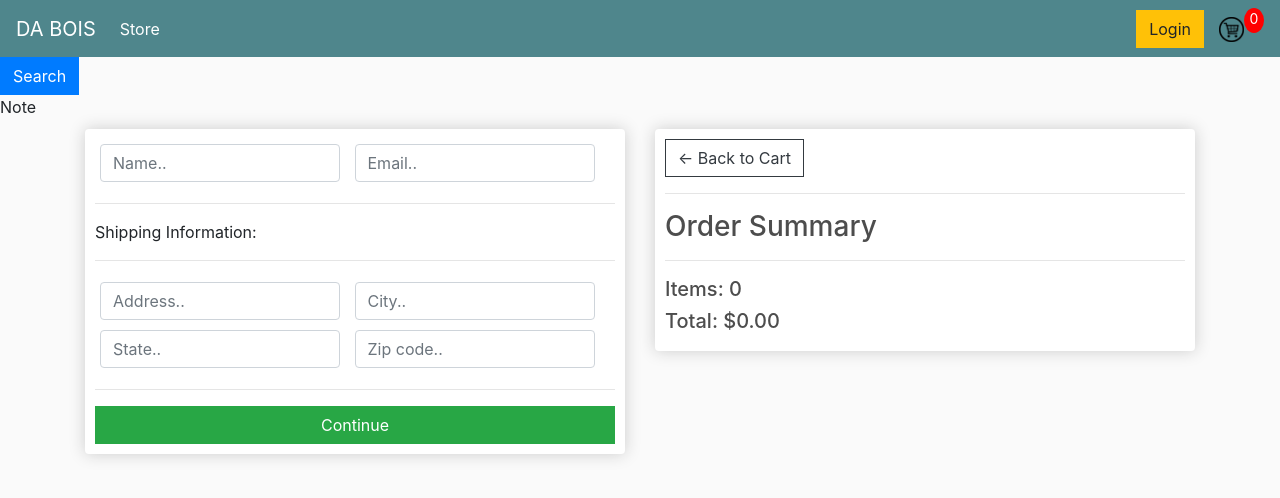
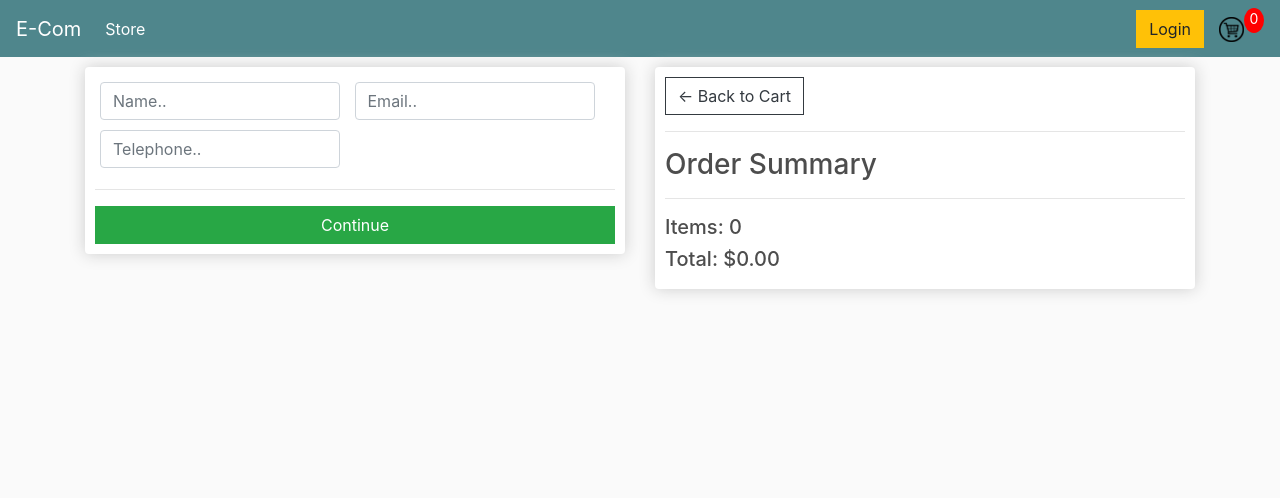
Before and after one commit to rohit-vasu/E-commerce_Website, a Django app: page /checkout/ in a window 1280 px wide. Shown: the top 498 px of the page. Run offline with Django 3.2, Linux system fonts and the light colour scheme; some libraries are stand-ins or nearby versions.

Commit message:
revert some changes with errors

```diff
--- a/ecommerce/store/models.py
+++ b/ecommerce/store/models.py
@@ -32,7 +32,7 @@ class Order(models.Model):
     date_ordered = models.DateTimeField(auto_now_add=True)
     complete = models.BooleanField(default=False,null=True,blank=False)
     transaction_id = models.CharField(max_length=200,null=True)
-    note = models.CharField(max_length=200,null=True)
+
     def __str__(self):
         return str(self.id)
 
@@ -75,6 +75,7 @@ class Shipping(models.Model):
     city = models.CharField(max_length=200,null=True)
     state = models.CharField(max_length=200,null=True)
     zipcode = models.CharField(max_length=200,null=True)
+    telephone = models.CharField(max_length=200,null=True)
 
     def __str__(self):
         return self.address
--- a/ecommerce/store/templates/store/cart.html
+++ b/ecommerce/store/templates/store/cart.html
@@ -44,8 +44,7 @@
                         <img data-product={{item.product.id}} data-action="remove" class="chg-quantity update-cart" src="{% static 'images/arrow-down.png' %}" alt="" srcset="">
                     </div>
                 </div>
-                <div style="flex:1 ;">${{item.get_total}}
-                </div>
+                <div style="flex:1 ;">${{item.get_total}}</div>
             </div>
             {% endfor %}
         </div>
--- a/ecommerce/store/templates/store/checkout.html
+++ b/ecommerce/store/templates/store/checkout.html
@@ -11,6 +11,9 @@
 						</div>
 						<div class="form-field">
 							<input required class="form-control" type="email" name="email" placeholder="Email..">
+						</div>
+                        <div class="form-field">
+							<input required class="form-control" type="text" name="number" placeholder="Telephone..">
 						</div>
 					</div>
 
@@ -65,22 +68,12 @@
 	</div>
 	<script type="text/javascript">
 		var shipping  = '{{order.shipping}}'
-		var total = '{{order.get_cart_total}}'
 
 		if (shipping == 'False'){
 			document.getElementById('shipping-info').innerHTML = ''
 		}
-		if (user != 'AnonymousUser'){
-            console.log('Current User is : ',user)
-			//document.getElementById('user-info').innerHTML = ''
-        }
-		if (shipping == 'False' && user != 'AnonymousUser'){
-            console.log('Current User is : ',user)
-			document.getElementById('form-wrapper').classList.add('hidden')
-			document.getElementById('payment-info').classList.remove('hidden')
-        }
+		var form = document.getElementById('form')
 
-		var form = document.getElementById('form')
 		form.addEventListener('submit',function(e){
 			e.preventDefault()
 			console.log("form submitted...")
@@ -91,57 +84,8 @@
 		document.getElementById('make-payment').addEventListener('click',function(e){
 			submitFormData()
 		})
-
 		function submitFormData(){
 			console.log('Payment button clicked..')
-
-			var userFormdata = {
-				'name':null,
-				'email':null,
-				'total':total,
-			}
-			var shippingInfo = {
-				'address':null,
-				'city':null,
-				'state':null,
-				'zipcode':null
-			}
-
-			if ( shipping != 'False'){
-				shippingInfo.address = form.address.value;
-				shippingInfo.city = form.city.value;
-				shippingInfo.state = form.state.value;
-				shippingInfo.zipcode = form.zipcode.value;
-				console.log('fuction 1 :',shippingInfo.address,shippingInfo.city,shippingInfo.state,shippingInfo.zipcode)
-			}
-			if ( user != 'AnonymousUser'){
-				userFormdata.name = form.name.value;
-				if (form.city.value == 'undefined'){
-					userFormdata.email = alert("There is some wrong with your email..Please Insert it again")
-				}else{
-					userFormdata.email = form.city.value;
-				}
-				console.log('fuction 2 :',userFormdata.name,'Email :',userFormdata.email)
-			}
-
-			var url = '/process_order'/{
-			fetch(url,{
-				method: 'POST'
-				headers:{
-					'Content-Type: 'application/json',
-					'X-CSRFToken': csrftoken,
-					},
-					body: JSON stringify({'form': userFormData, 'shipping':shippingInfo
-					})
-					})
-					.then((response) => resonse.json())
-					.then((data) => {
-					console.log('Success:', data);
-					alert('Transaction complete');
-					window.location.href = "{% url 'store' %}"
-					})
-					}
 		}
-
 	</script>
 {% endblock content %}
--- a/ecommerce/store/templates/store/main.html
+++ b/ecommerce/store/templates/store/main.html
@@ -11,7 +11,6 @@
     <link rel="stylesheet" href="{% static 'css/main.css' %}">
 
     <title>E-Commerce</title>
-
 
 
     <script type ="text/javascript">
@@ -42,15 +41,15 @@
 <body>
 
     <nav class="navbar navbar-expand-lg navbar-dark bg-dark">
-        <a class="navbar-brand" href="{% url 'store' %}">DA BOIS</a>
+        <a class="navbar-brand" href="{% url 'store' %}">E-Com</a>
         <button class="navbar-toggler" type="button" data-toggle="collapse" data-target="#navbarSupportedContent" aria-controls="navbarSupportedContent" aria-expanded="false" aria-label="Toggle navigation">
           <span class="navbar-toggler-icon"></span>
         </button>
+
         <div class="collapse navbar-collapse" id="navbarSupportedContent">
           <ul class="navbar-nav mr-auto">
             <li class="nav-item active">
               <a class="nav-link" href="{% url 'store' %}">Store <span class="sr-only">(current)</span></a>
-
             </li>
           </ul>
           <div class="form-inline my-2 my-lg-0">
@@ -62,14 +61,7 @@
           </div>
         </div>
       </nav>
-    <form method="get">
-        {{myFilter.form}}
-        <button class="btn btn-primary" type="submit">
-            Search</button>
-    </form>
-    <th>
-        Note
-    </th>
+
     <div class='container'>
        {% block content %}
        {% endblock content %}
--- a/ecommerce/store/urls.py
+++ b/ecommerce/store/urls.py
@@ -6,6 +6,5 @@ urlpatterns = [
     path('cart/', views.cart, name="cart"),
     path('checkout/', views.checkout, name="checkout"),
 
-    path('update_item/', views.updateItem, name="update_item"),
-    path('process_order/', views.processOrder, name="process_order")
+    path('update_item/', views.updateItem, name="update_item")
 ]
--- a/ecommerce/store/views.py
+++ b/ecommerce/store/views.py
@@ -1,73 +1,65 @@
 from django.shortcuts import render
 from django.http import JsonResponse
 import json
-import datetime
 
-from .models import *
-from .filters import OrderFilter
-
+from .models import  *
 
 # Create your views here.
 def store(request):
+
     if request.user.is_authenticated:
-        customer = request.user.customer
-        order, created = Order.objects.get_or_create(customer=customer, complete=False)
+        customer =request.user.customer
+        order,created = Order.objects.get_or_create(customer=customer,complete=False)
         items = order.orderitem_set.all()
-        cartItems = order.get_cart_items
+        cartItems= order.get_cart_items
     else:
         items = []
-        order = {'get_cart_total': 0, 'get_cart_items': 0}
+        order = {'get_cart_total':0,'get_cart_items':0}
         cartItems = order['get_cart_items']
 
-    myFilter = OrderFilter()
-
-
     products = Product.objects.all()
-    context = {'products': products, 'cartItems': cartItems, 'shipping': False, 'myFilter':myFilter}
+    context = {'products':products,'cartItems':cartItems,'shipping':False}
     return render(request, 'store/store.html', context)
-
 
 def cart(request):
     if request.user.is_authenticated:
-        customer = request.user.customer
-        order, created = Order.objects.get_or_create(customer=customer, complete=False)
+        customer =request.user.customer
+        order,created = Order.objects.get_or_create(customer=customer,complete=False)
         items = order.orderitem_set.all()
-        cartItems = order.get_cart_items
+        cartItems= order.get_cart_items
     else:
         items = []
-        order = {'get_cart_total': 0, 'get_cart_items': 0, 'shipping': False}
+        order = {'get_cart_total':0,'get_cart_items':0,'shipping':False}
         cartItems = order['get_cart_items']
 
-    context = {'items': items, 'order': order, 'cartItems': cartItems}
+    context = {'items':items,'order':order,'cartItems':cartItems}
     return render(request, 'store/cart.html', context)
-
 
 def checkout(request):
     if request.user.is_authenticated:
-        customer = request.user.customer
-        order, created = Order.objects.get_or_create(customer=customer, complete=False)
+        customer =request.user.customer
+        order,created = Order.objects.get_or_create(customer=customer,complete=False)
         items = order.orderitem_set.all()
-        cartItems = order.get_cart_items
+        cartItems= order.get_cart_items
     else:
         items = []
-        order = {'get_cart_total': 0, 'get_cart_items': 0, 'shipping': False}
+        order = {'get_cart_total':0,'get_cart_items':0,'shipping':False}
         cartItems = order['get_cart_items']
 
-    context = {'items': items, 'order': order, 'cartItems': cartItems}
+    context = {'items':items,'order':order,'cartItems':cartItems}
     return render(request, 'store/checkout.html', context)
-
 
 def updateItem(request):
     data = json.loads(request.body)
     productId = data['productId']
     action = data['action']
-    print('Action : ', action, 'productId : ', productId)
+    print('Action : ',action,'productId : ',productId)
 
     customer = request.user.customer
     product = Product.objects.get(id=productId)
 
-    order, created = Order.objects.get_or_create(customer=customer, complete=False)
-    orderItem, created = OrderItem.objects.get_or_create(order=order, product=product)
+    order,created = Order.objects.get_or_create(customer=customer,complete=False)
+    orderItem,created = OrderItem.objects.get_or_create(order=order,product=product)
 
     if action == 'add':
         orderItem.quantity = (orderItem.quantity + 1)
@@ -78,33 +70,3 @@ def updateItem(request):
         orderItem.delete()
 
     return JsonResponse('Item Was added', safe=False)
-
-
-def processOrder(request):
-    transaction_id = datetime.datetime.now().timestamp()
-    data = json.loads(request.body)
-    if request.user.is_authenticated:
-        customer = request.user.customer
-        order, created = Order.objects.get_or_create(customer=customer, complete=False)
-        total = float(data['from']['total'])
-        order.transaction_id = transaction_id
-
-        if total == order.get_cart_total:
-            order.complete == True
-        order.save()
-
-        if order.shipping == True:
-            ShippingAddress.objects.create(
-                customer=customer,
-                order=order,
-                address=data['shipping']['address'],
-                city=data['shipping']['city'],
-                state=data['shipping']['state'],
-                zipcode=data['shipping']['zipcode']
-            )
-
-
-    else:
-        print('User is not logged in...')
-
-    return JsonResponse('Payment Complete! ', safe=False)
```
Also changed, not shown: ecommerce/store/filters.py (deleted, +0 -13 lines), ecommerce/db.sqlite3, ecommerce/static/js/cart.js (line endings or trailing spaces).
